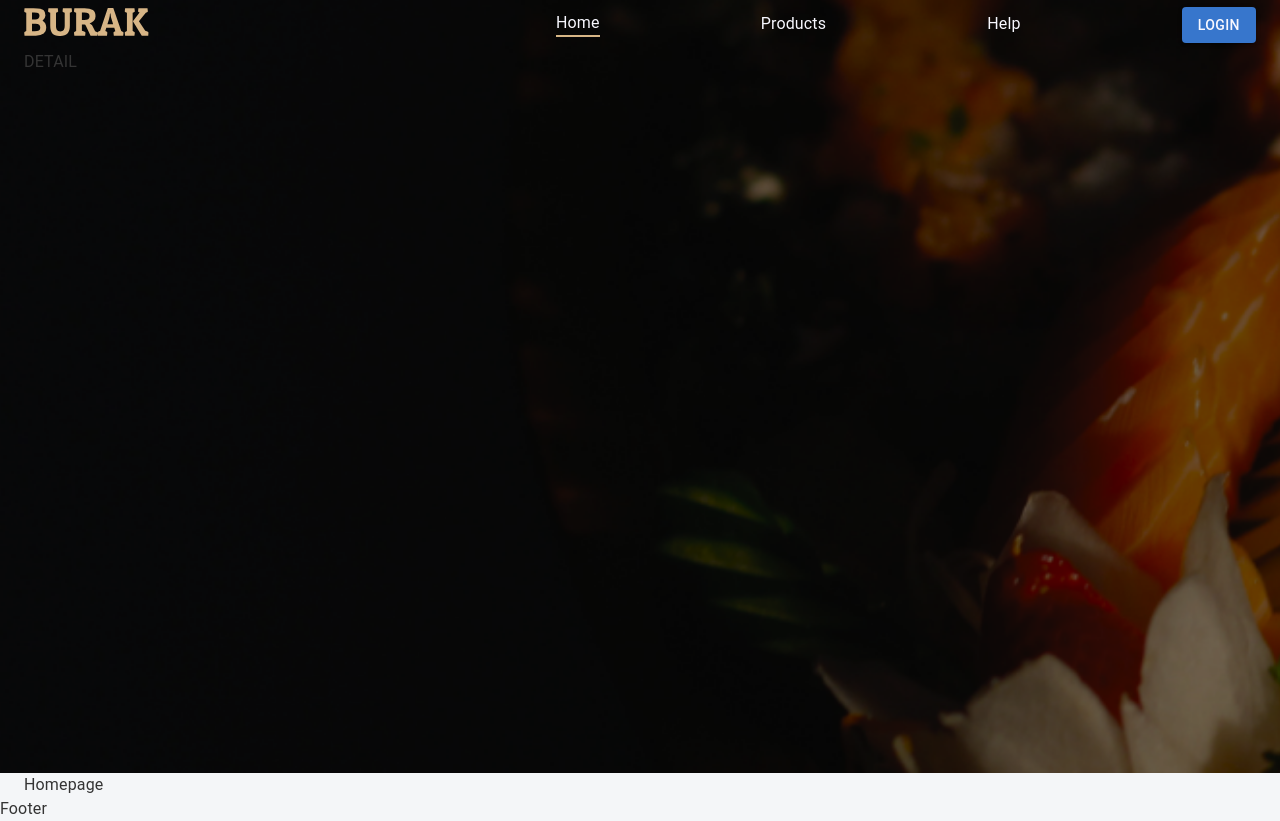
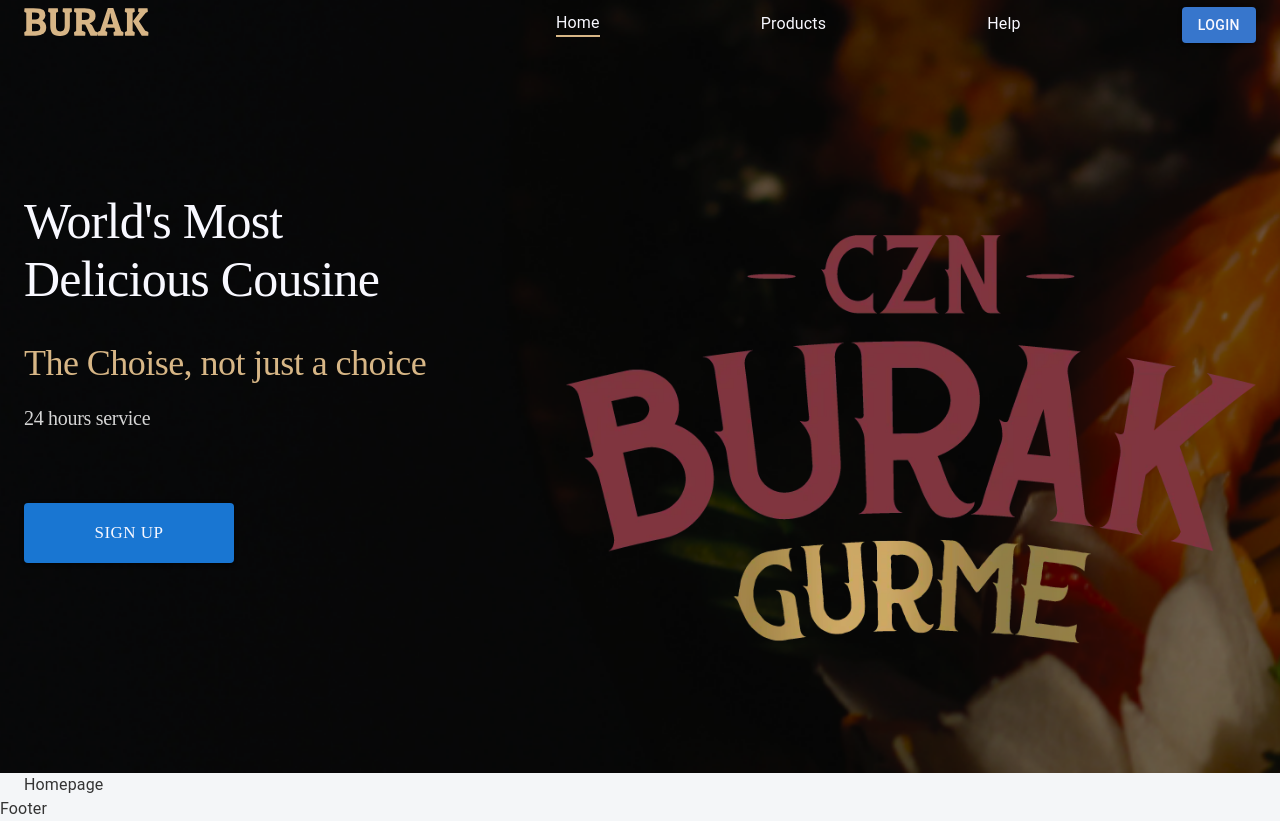
Before and after one commit to Nortoy05/burak-react, a React (Create React App) app: page / in a window 1280 px wide. Built offline with nearby package versions, Linux system fonts and the light colour scheme.

Commit message:
fix: modify homeNavbar header component

```diff
--- a/src/app/components/headers/HomeNavbar.tsx
+++ b/src/app/components/headers/HomeNavbar.tsx
@@ -50,7 +50,25 @@
                             )}
                     </Stack>
                 </Stack>
-             <Stack>DETAIL</Stack>
+             <Stack className={"header-frame"}>
+                <Stack className={"detail"}>
+                    <Box className={"head-main-txt"}>
+                        World's Most Delicious Cousine
+                     </Box>
+                    <Box className={"wel-txt"}>The Choise, not just a choice</Box>
+                    <Box className={"service-txt"}>24 hours service</Box>
+                    <Box className={"signup"}>
+                        {!authMember ? (
+                            <Button variant="contained" className="signup-button">
+                                SIGN UP
+                            </Button>
+                        ) : null}
+                    </Box>
+                </Stack>
+                <Box className={"logo-frame"}>
+                    <div className={"logo-img"}></div>
+                </Box>
+             </Stack>
            </Container>
        </div>
     );
--- a/src/css/navbar.css
+++ b/src/css/navbar.css
@@ -73,3 +73,99 @@
 .home-navbar div.hover-line:after {
     transform-origin: 0% 50%;
 }
+
+.home-navbar .header-frame {
+    margin-top: 142px;
+    height: 462px;
+    display: flex;
+    flex-direction: row;
+    justify-content: space-between;
+}
+
+.home-navbar .navbar-container .header-frame .detail {
+    width: 510px;
+    display: flex;
+    flex-direction: row;
+}
+
+.home-navbar .head-main-txt {
+    width: 450px;
+    height: 150px;
+    font-family: "Roboto Serif";
+    font-size: 50px;
+    font-style: normal;
+    font-weight: 500;
+    line-height: normal;
+    letter-spacing: -0.75px;
+    color: #f8f8ff;
+}
+
+.home-navbar .head-main-txt {
+    width: 450px;
+    height: 150px;
+    font-family: "Roboto Serif";
+    font-size: 50px;
+    font-style: normal;
+    font-weight: 500;
+    line-height: normal;
+    letter-spacing: -0.75px;
+    color: #f8f8ff;
+}
+
+.home-navbar .wel-txt {
+    width: 510px;
+    height: 42px;
+    font-family: "Roboto Serif";
+    font-size: 36px;
+    font-style: normal;
+    font-weight: 400;
+    line-height: normal;
+    letter-spacing: -0.54px;
+    color: #d7b686;
+}
+
+.home-navbar .service-txt {
+    margin-top: 23px;
+    width: 153px;
+    height: 23px;
+    font-family: "Roboto Serif";
+    font-size: 20px;
+    font-style: normal;
+    font-weight: 400;
+    line-height: normal;
+    letter-spacing: -0.3px;
+    color: #d5d5d5;
+}
+
+.home-navbar .signup {
+    margin-top: 73px;
+}
+
+.home-navbar .signup-button {
+    width: 210px;
+    height: 60px;
+    border-radius: 4px;
+    background: #1976d2;
+    text-align: center;
+    font-family: Poppings;
+    font-size: 17px;
+    font-style: normal;
+    font-weight: 400;
+    line-height: normal;
+    color: #f8f8ff;
+}
+
+.home-navbar .logo-frame {
+    margin-top: 43px;
+    width: 690px;
+    height: 419px;
+}
+
+.home-navbar .logo-img {
+    width: 100%;
+    height: 100%;
+    background: url("/public/img/logo.webp");
+    background-size: contain;
+    background-repeat: no-repeat;
+    filter: invert(15%);
+}
```
